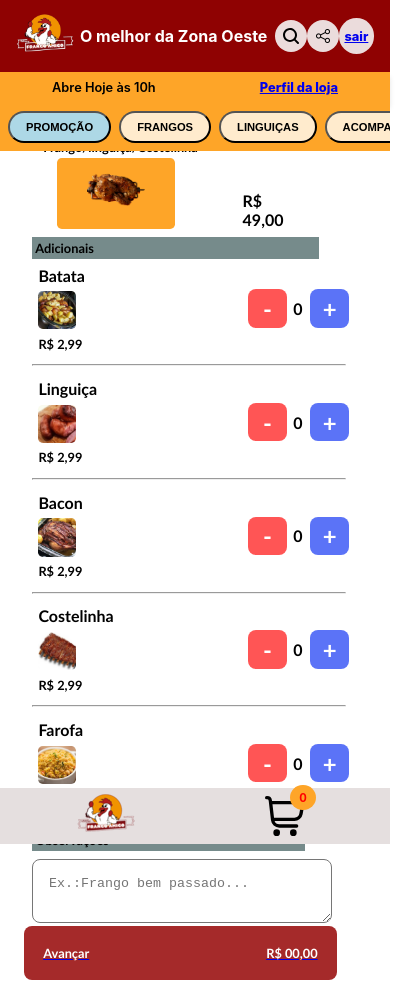
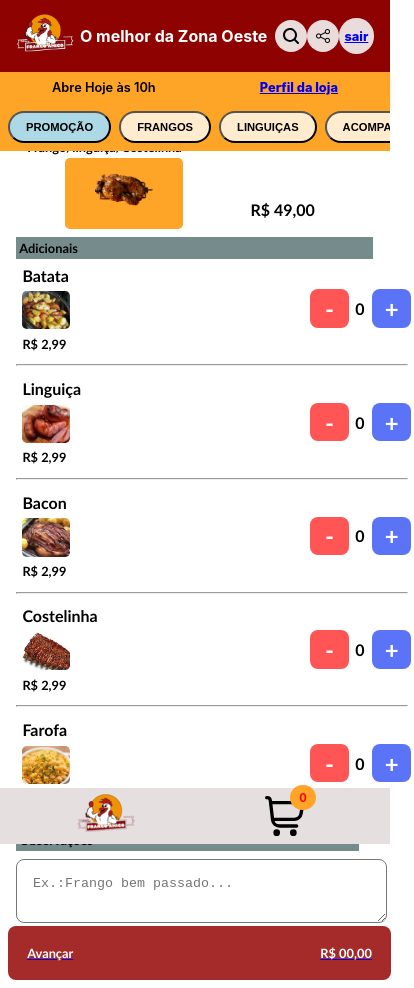
Before and after one commit to AndersonPaulo/eCommerce, a React (Create React App) app: page /shopping in a window 390 px wide. Shown: the whole page, 414 px wide, since content can reach past the window. Built offline with nearby package versions, Linux system fonts and the light colour scheme.

Commit message:
style(shopping): contentShopping ocupa a largura toda
remove o left de 1rem e o max-width de 80%, continuando o ajuste de responsividade

```diff
--- a/src/styles/shoppingPage.css
+++ b/src/styles/shoppingPage.css
@@ -1,14 +1,13 @@
 .contentShopping {
     display: flex;
+    width: 100%;
     flex-direction: column;
     position: absolute;
     top: 6rem;
-    left: 1rem;
     padding: 0.5rem;
     font-family: 'Gill Sans', 'Gill Sans MT', Calibri, 'Trebuchet MS', sans-serif;
     font-size: 0.8rem;
     font-weight: 900;
-    max-width: 80%;
     text-align: left;
 }
 
```
